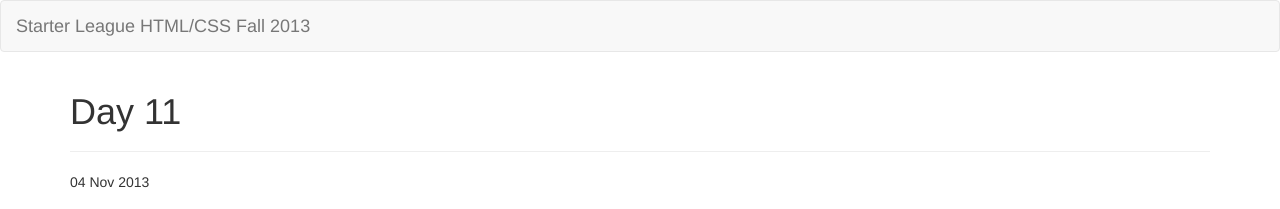
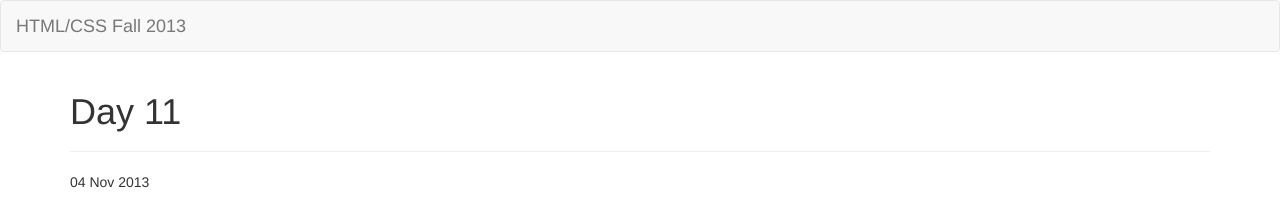
Before and after one commit to tsl-frontend/tsl-frontend.github.io, a Jekyll site: the page built from _posts/2013-11-04-11.markdown, in a window 1280 px wide. Shown: the top 209 px of the page. Built offline with Jekyll 4.4.1, drawn with Linux system fonts in a browser that asks for light colours; Markdown is read by kramdown in place of the engine named in the settings.

Commit message:
Simplified site name.

```diff
--- a/_config.yml
+++ b/_config.yml
@@ -1,4 +1,4 @@
-name: Starter League HTML/CSS Fall 2013
+name: HTML/CSS Fall 2013
 markdown: redcarpet
 pygments: true
 baseurl: /
```
